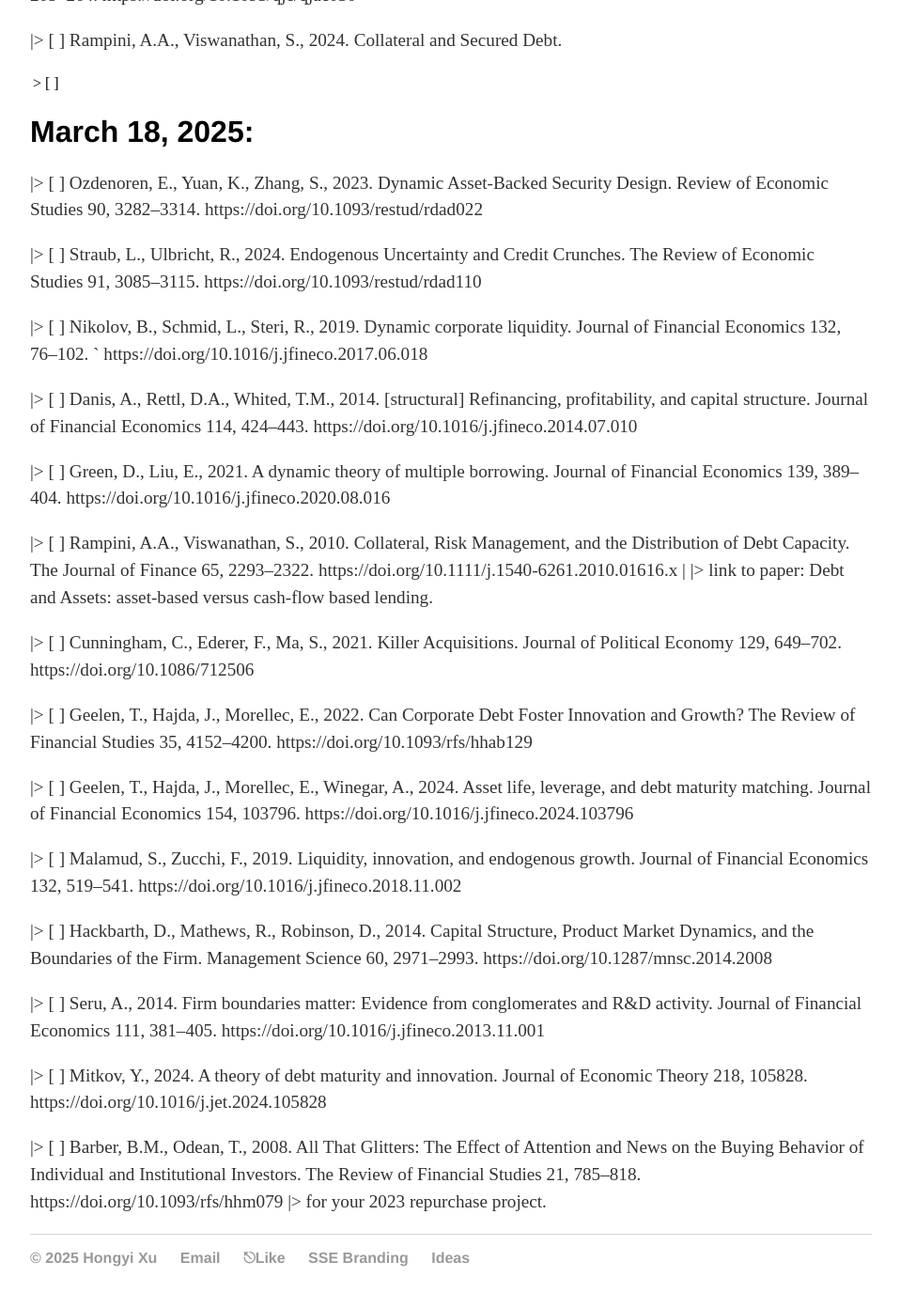
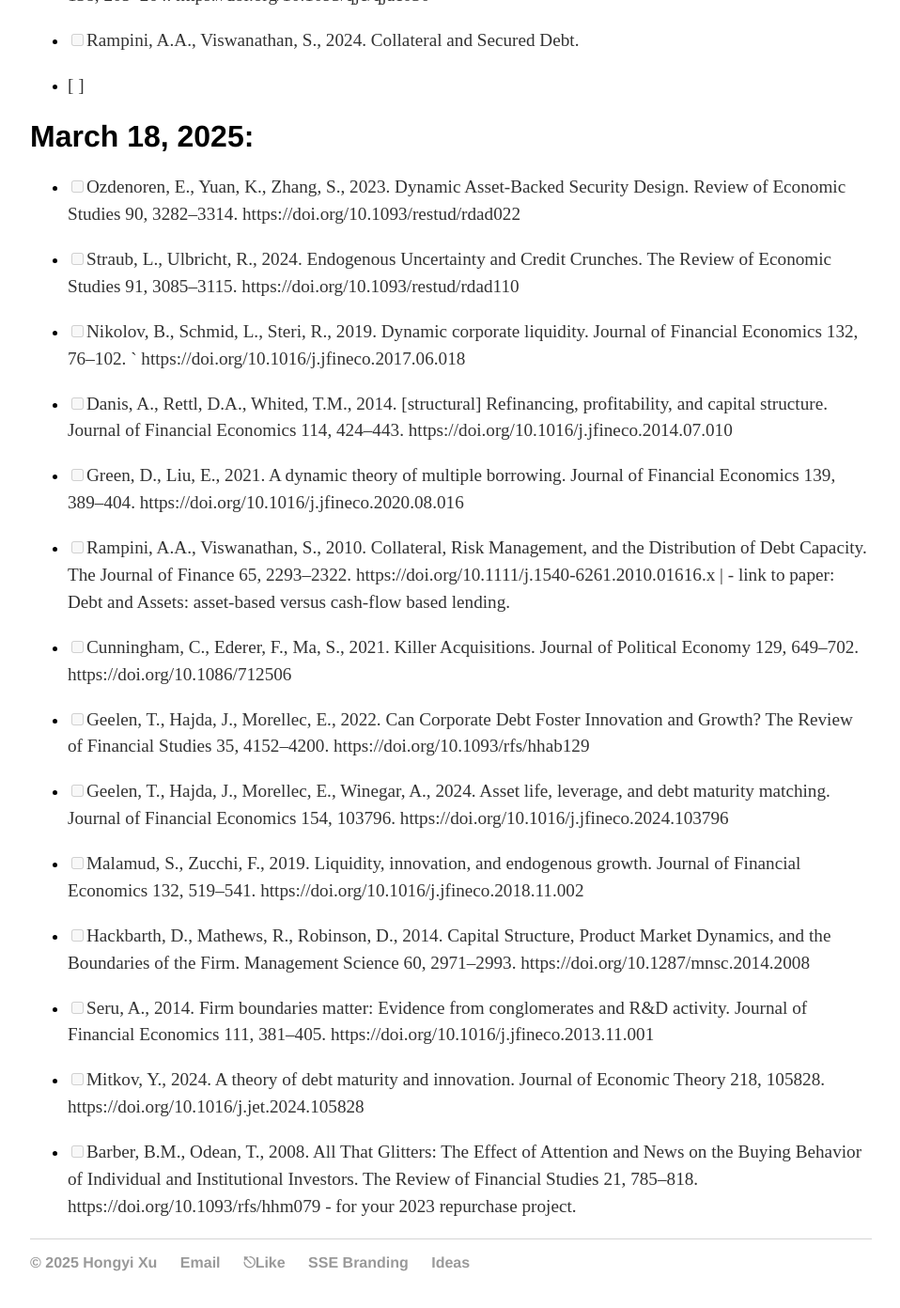
Before and after one commit to hongyileoxu/hongyileoxu.github.io, a Jekyll site: the page built from _posts/2025-03-31-reading-list.md, in a window 1280 px wide and 1400 px high, scrolled down 1270 px. Shown: the top 1392 px of the window at 94% size, without its empty margins (160-1118 px from the left). Built offline with Jekyll 4.4.1, drawn with Linux system fonts in a browser that asks for light colours; some of the changed text lies outside the part shown.

```diff
--- a/_posts/2025-03-31-reading-list.md
+++ b/_posts/2025-03-31-reading-list.md
@@ -10,139 +10,139 @@ Date Updated: 9:30 PM 3/31/2025
 Date Created: 1:54 PM 3/18/2025
 
 # March 31, 2025:
-|> [ ] Dou, W.W., Ji, Y., Reibstein, D., Wu, W., 2021.
+- [ ] Dou, W.W., Ji, Y., Reibstein, D., Wu, W., 2021.
 	Inalienable Customer Capital, Corporate Liquidity, and Stock Returns.
 	The Journal of Finance 76, 211–265.
 	https://doi.org/10.1111/jofi.12960
 
-|> [ ] Gourio, F., Rudanko, L., 2014.
+- [ ] Gourio, F., Rudanko, L., 2014.
 	Customer Capital.
 	The Review of Economic Studies 81, 1102–1136.
 	https://doi.org/10.1093/restud/rdu007
 
 # March 19, 2025:
-|> [ ] Ioannidou, V., Ongena, S., 2010.
+- [ ] Ioannidou, V., Ongena, S., 2010.
 	“Time for a Change”: Loan Conditions and Bank Behavior when Firms Switch Banks.
 	The Journal of Finance 65, 1847–1877.
 	https://doi.org/10.1111/j.1540-6261.2010.01596.x
 
-|> [ ] Benmelech, E., 2024.
+- [ ] Benmelech, E., 2024.
 	The Benefits and Costs of Secured Debt.
 	Working Paper Series. https://doi.org/10.3386/w32353
 
-|> [ ] Benmelech, E., Bergman, N.K., 2008.
+- [ ] Benmelech, E., Bergman, N.K., 2008.
 	Liquidation Values and the Credibility of Financial
 	Contract Renegotiation: Evidence from U.S. Airlines.
 	The Quarterly Journal of Economics 123, 1635–1677.
 
-|> [ ] Benmelech, E., Kumar, N., Rajan, R., n.d.
+- [ ] Benmelech, E., Kumar, N., Rajan, R., n.d.
 	The Decline of Secured Debt.
 	The Journal of Finance 2023.
 	https://doi.org/10.1111/jofi.13308
 
-|> [ ] Diamond, D.W., Hu, Y., Rajan, R.G., 2022.
+- [ ] Diamond, D.W., Hu, Y., Rajan, R.G., 2022.
 	Liquidity, pledgeability, and the nature of lending.
 	Journal of Financial Economics 143, 1275–1294.
 	https://doi.org/10.1016/j.jfineco.2021.05.005
 
-|> [ ] Lee, M.J., Neuhann, D., 2023.
+- [ ] Lee, M.J., Neuhann, D., 2023.
 	Collateral quality and intervention traps.
 	Journal of Financial Economics 147, 159–171.
 	https://doi.org/10.1016/j.jfineco.2022.10.005
 
-|> [ ] Demarzo, P.M., 2019.
+- [ ] Demarzo, P.M., 2019.
 	Presidential Address: Collateral and Commitment.
 	The Journal of Finance 74, 1587–1619.
 	https://doi.org/10.1111/jofi.12782
 
-|> [x] Lian, C., Ma, Y., 2021.
+- [x] Lian, C., Ma, Y., 2021.
 	Anatomy of Corporate Borrowing Constraints*.
 	The Quarterly Journal of Economics 136, 229–291.
 	https://doi.org/10.1093/qje/qjaa030
 
-|> [ ] Kermani, A., Ma, Y., 2022.
+- [ ] Kermani, A., Ma, Y., 2022.
 	Asset Specificity of Nonfinancial Firms.
 	The Quarterly Journal of Economics 138, 205–264.
 	https://doi.org/10.1093/qje/qjac030
 
-|> [ ] Rampini, A.A., Viswanathan, S., 2024.
+- [ ] Rampini, A.A., Viswanathan, S., 2024.
 	Collateral and Secured Debt.
 
-|> [ ]
+- [ ]
 
 
 
 
 # March 18, 2025:
-|> [ ] Ozdenoren, E., Yuan, K., Zhang, S., 2023.
+- [ ] Ozdenoren, E., Yuan, K., Zhang, S., 2023.
 	Dynamic Asset-Backed Security Design.
 	Review of Economic Studies 90, 3282–3314.
 	https://doi.org/10.1093/restud/rdad022
 
-|> [ ] Straub, L., Ulbricht, R., 2024.
+- [ ] Straub, L., Ulbricht, R., 2024.
 	Endogenous Uncertainty and Credit Crunches.
 	The Review of Economic Studies 91, 3085–3115.
 	https://doi.org/10.1093/restud/rdad110
 
-|> [ ] Nikolov, B., Schmid, L., Steri, R., 2019.
+- [ ] Nikolov, B., Schmid, L., Steri, R., 2019.
 	Dynamic corporate liquidity.
 	Journal of Financial Economics 132, 76–102.
 `	https://doi.org/10.1016/j.jfineco.2017.06.018
 
-|> [ ] Danis, A., Rettl, D.A., Whited, T.M., 2014. [structural]
+- [ ] Danis, A., Rettl, D.A., Whited, T.M., 2014. [structural]
 	Refinancing, profitability, and capital structure.
 	Journal of Financial Economics 114, 424–443.
 	https://doi.org/10.1016/j.jfineco.2014.07.010
 
-|> [ ] Green, D., Liu, E., 2021.
+- [ ] Green, D., Liu, E., 2021.
 	A dynamic theory of multiple borrowing.
 	Journal of Financial Economics 139, 389–404.
 	https://doi.org/10.1016/j.jfineco.2020.08.016
 
-|> [ ] Rampini, A.A., Viswanathan, S., 2010.
+- [ ] Rampini, A.A., Viswanathan, S., 2010.
 	Collateral, Risk Management, and the Distribution of Debt Capacity.
 	The Journal of Finance 65, 2293–2322.
 	https://doi.org/10.1111/j.1540-6261.2010.01616.x
 		|
-		|> link to paper: Debt and Assets: asset-based versus cash-flow based lending.
+		- link to paper: Debt and Assets: asset-based versus cash-flow based lending.
 
-|> [ ] Cunningham, C., Ederer, F., Ma, S., 2021.
+- [ ] Cunningham, C., Ederer, F., Ma, S., 2021.
 	Killer Acquisitions.
 	Journal of Political Economy 129, 649–702.
 	https://doi.org/10.1086/712506
 
-|> [ ] Geelen, T., Hajda, J., Morellec, E., 2022.
+- [ ] Geelen, T., Hajda, J., Morellec, E., 2022.
 	Can Corporate Debt Foster Innovation and Growth?
 	The Review of Financial Studies 35, 4152–4200.
 	https://doi.org/10.1093/rfs/hhab129
 
-|> [ ] Geelen, T., Hajda, J., Morellec, E., Winegar, A., 2024.
+- [ ] Geelen, T., Hajda, J., Morellec, E., Winegar, A., 2024.
 	Asset life, leverage, and debt maturity matching.
 	Journal of Financial Economics 154, 103796.
 	https://doi.org/10.1016/j.jfineco.2024.103796
 
-|> [ ] Malamud, S., Zucchi, F., 2019.
+- [ ] Malamud, S., Zucchi, F., 2019.
 	Liquidity, innovation, and endogenous growth.
 	Journal of Financial Economics 132, 519–541.
 	https://doi.org/10.1016/j.jfineco.2018.11.002
 
-|> [ ] Hackbarth, D., Mathews, R., Robinson, D., 2014.
+- [ ] Hackbarth, D., Mathews, R., Robinson, D., 2014.
 	Capital Structure, Product Market Dynamics, and the Boundaries of the Firm.
 	Management Science 60, 2971–2993.
 	https://doi.org/10.1287/mnsc.2014.2008
 
-|> [ ] Seru, A., 2014.
+- [ ] Seru, A., 2014.
 	Firm boundaries matter: Evidence from conglomerates and R&D activity.
 	Journal of Financial Economics 111, 381–405.
 	https://doi.org/10.1016/j.jfineco.2013.11.001
 
-|> [ ] Mitkov, Y., 2024.
+- [ ] Mitkov, Y., 2024.
 	A theory of debt maturity and innovation.
 	Journal of Economic Theory 218, 105828.
 	https://doi.org/10.1016/j.jet.2024.105828
 
-|> [ ] Barber, B.M., Odean, T., 2008.
+- [ ] Barber, B.M., Odean, T., 2008.
 	All That Glitters: The Effect of Attention and News on the Buying Behavior of Individual and Institutional Investors.
 	The Review of Financial Studies 21, 785–818.
 	https://doi.org/10.1093/rfs/hhm079
-		|> for your 2023 repurchase project.
+		- for your 2023 repurchase project.
```
